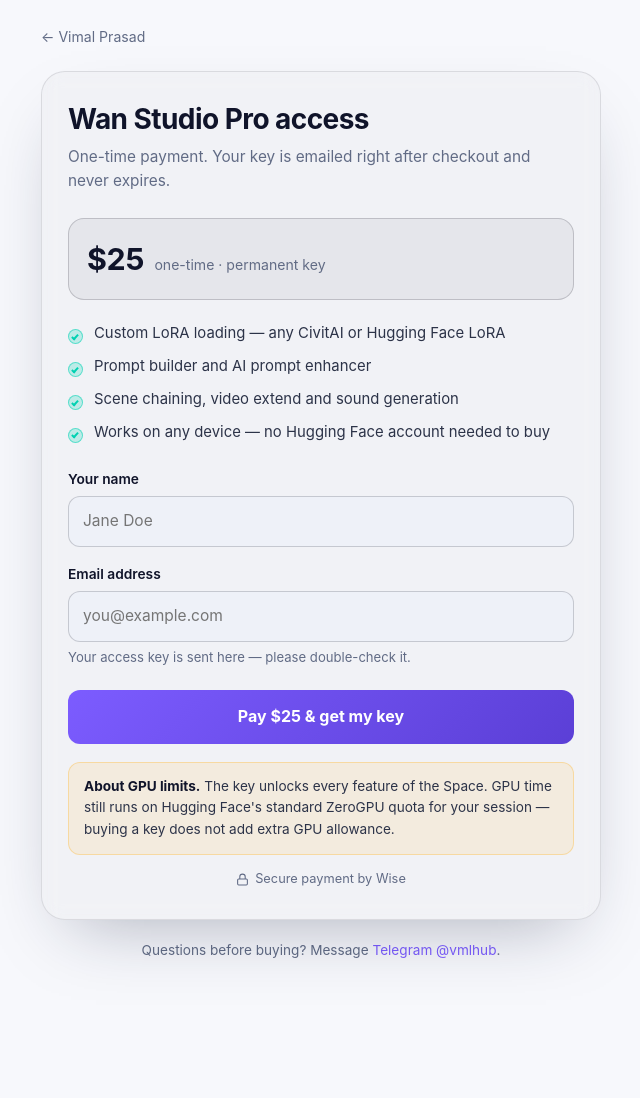
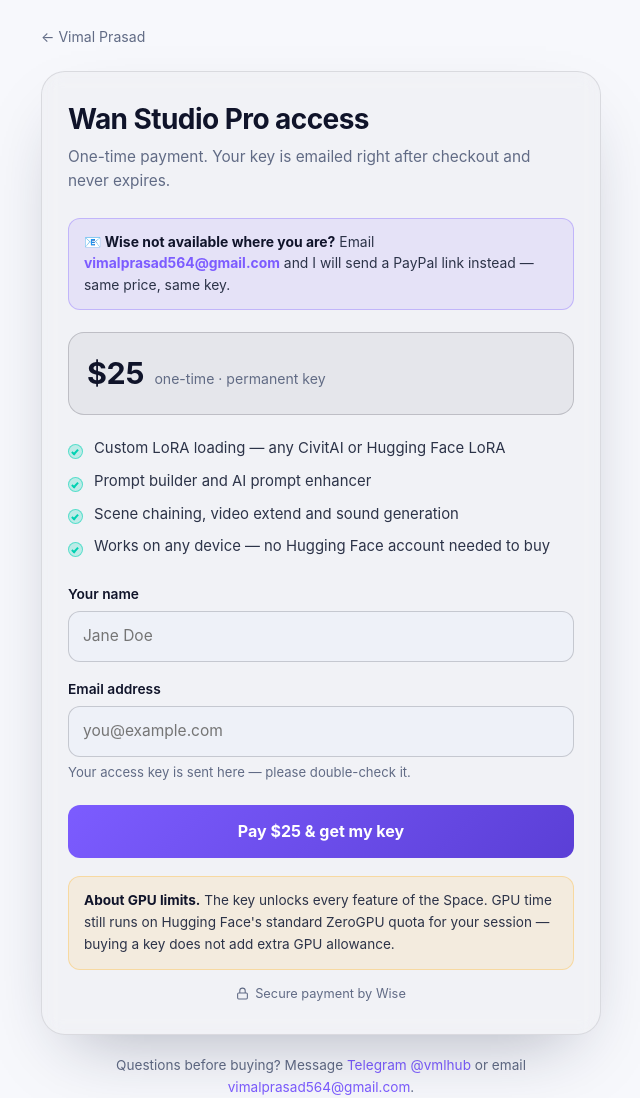
Before and after one commit to vimalprasad37/vimalprasad37.github.io, a plain HTML site: page wan-studio-pro/index.html in a window 1280 px wide. Shown: the whole page, without its empty margins (319-959 px from the left). Before the commit the page ends 1018 px from the top, so only its background shows below. Drawn offline with Linux system fonts and the light colour scheme; no server answers.

Commit message:
Add Wan Studio Pro payment page1

```diff
--- a/wan-studio-pro/index.html
+++ b/wan-studio-pro/index.html
@@ -123,6 +123,14 @@
 }
 .note b{color:var(--heading)}
 
+.alt-pay{
+  margin:0 0 22px;padding:13px 15px;border-radius:12px;
+  background:color-mix(in srgb,var(--brand) 11%,transparent);
+  border:1px solid color-mix(in srgb,var(--brand) 34%,transparent);
+  font-size:.87rem;line-height:1.55;color:var(--text);
+}
+.alt-pay b{color:var(--heading)}
+.alt-pay a{font-weight:700;word-break:break-word}
 .foot{margin-top:20px;text-align:center;font-size:.85rem;color:var(--muted)}
 .secure{display:flex;align-items:center;justify-content:center;gap:6px;
   margin-top:14px;font-size:.8rem;color:var(--muted)}
@@ -168,6 +176,12 @@
       <h1>Wan Studio Pro access</h1>
       <p class="sub">One-time payment. Your key is emailed right after checkout
         and never expires.</p>
+
+      <p class="alt-pay">
+        <b>&#128231; Wise not available where you are?</b>
+        Email <a href="mailto:vimalprasad564@gmail.com?subject=Wan%20Studio%20Pro%20access%20key">vimalprasad564@gmail.com</a>
+        and I will send a PayPal link instead &mdash; same price, same key.
+      </p>
 
       <div class="price">
         <b id="priceText">$25</b>
@@ -227,7 +241,8 @@
       <div class="keybox" id="keyBox" style="display:none"></div>
       <p id="resultHint">Can't find it? Check your spam folder, then message
         Telegram <a href="https://t.me/vmlhub" target="_blank"
-        rel="noopener noreferrer">@vmlhub</a>.</p>
+        rel="noopener noreferrer">@vmlhub</a> or email
+        <a href="mailto:vimalprasad564@gmail.com?subject=Wan%20Studio%20Pro%20access%20key">vimalprasad564@gmail.com</a>.</p>
       <p style="margin-top:18px">
         <a href="https://vml12-wan-studio-pro.hf.space" target="_blank"
            rel="noopener noreferrer"><b>Open Wan Studio Pro &rarr;</b></a>
@@ -237,7 +252,8 @@
 
   <p class="foot">
     Questions before buying? Message
-    <a href="https://t.me/vmlhub" target="_blank" rel="noopener noreferrer">Telegram @vmlhub</a>.
+    <a href="https://t.me/vmlhub" target="_blank" rel="noopener noreferrer">Telegram @vmlhub</a>
+    or email <a href="mailto:vimalprasad564@gmail.com?subject=Wan%20Studio%20Pro%20enquiry">vimalprasad564@gmail.com</a>.
   </p>
 </div>
 
```
